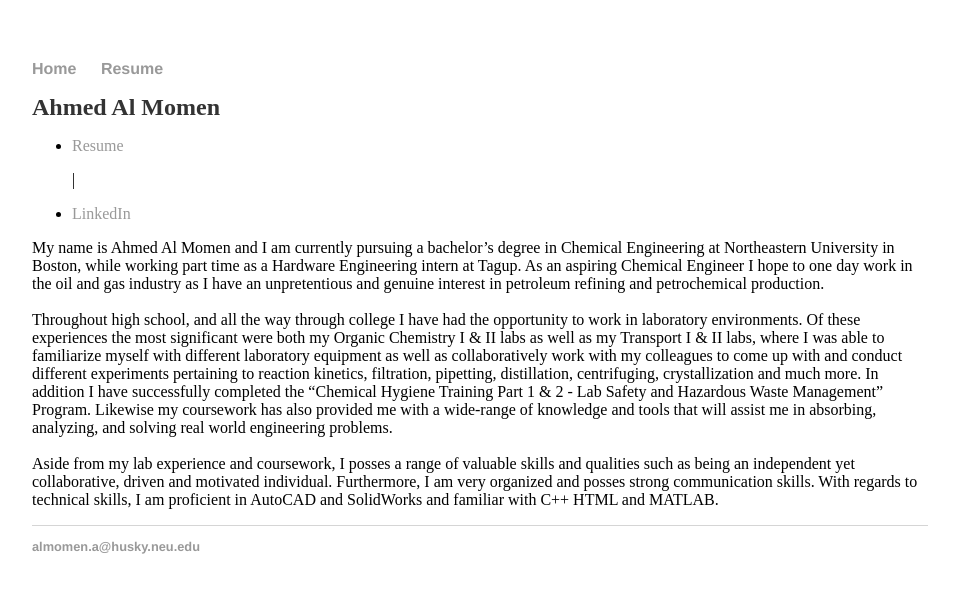
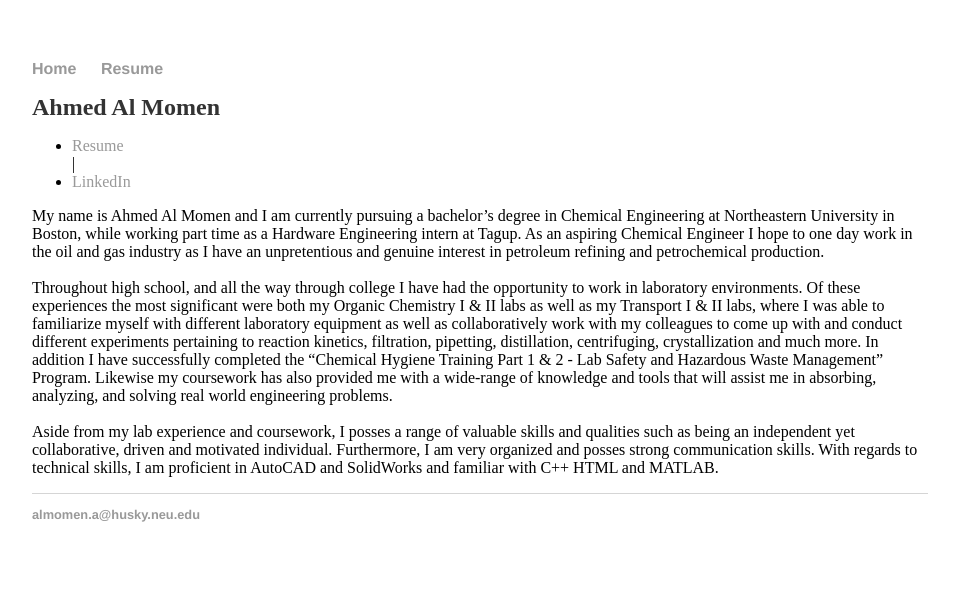
Before and after one commit to ahmedalmomen/aalmomen.com, a Jekyll site: the page built from index.html, in a window 1280 px wide. Shown: the top 593 px of the page, without its empty margins (160-1119 px from the left). Built offline with Jekyll 4.4.1, drawn with Linux system fonts in a browser that asks for light colours.

Commit message:
Update index.html

```diff
--- a/index.html
+++ b/index.html
@@ -5,9 +5,9 @@
 <div class="blurb">
          <h1>Ahmed Al Momen</h1>
          <ul>
-
-                  <li><a href="/ahmed-al-momens-resume.pdf">Resume</a></li> <p>|</p> <li><a href="https://www.linkedin.com/in/ahmedalmomen/">LinkedIn</a></li>
-
+                 <header>
+                  <li><a href="/ahmed-al-momens-resume.pdf">Resume</a></li> | <li><a href="https://www.linkedin.com/in/ahmedalmomen/">LinkedIn</a></li>
+                     </header>
                   </ul>
          <p> My name is Ahmed Al Momen and I am currently pursuing a bachelor’s degree in Chemical Engineering at Northeastern University
          in Boston, while working part time as a Hardware Engineering intern at Tagup. As an aspiring Chemical Engineer I hope
```
